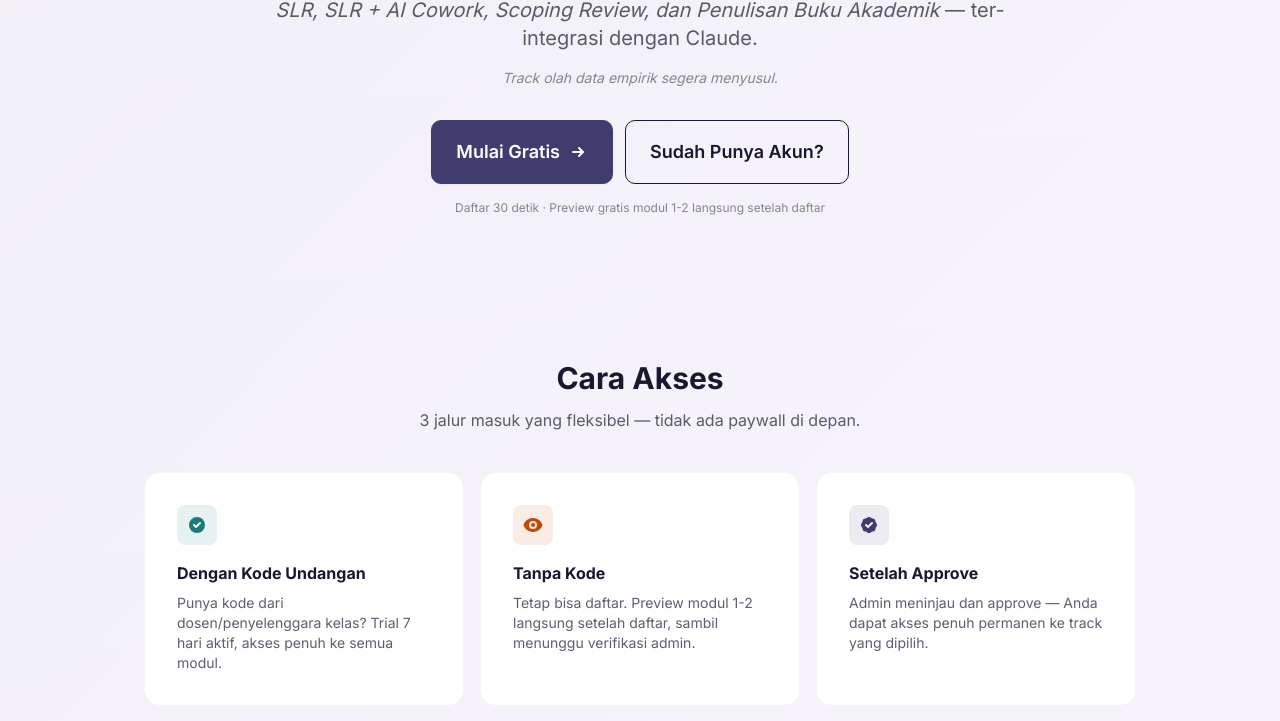
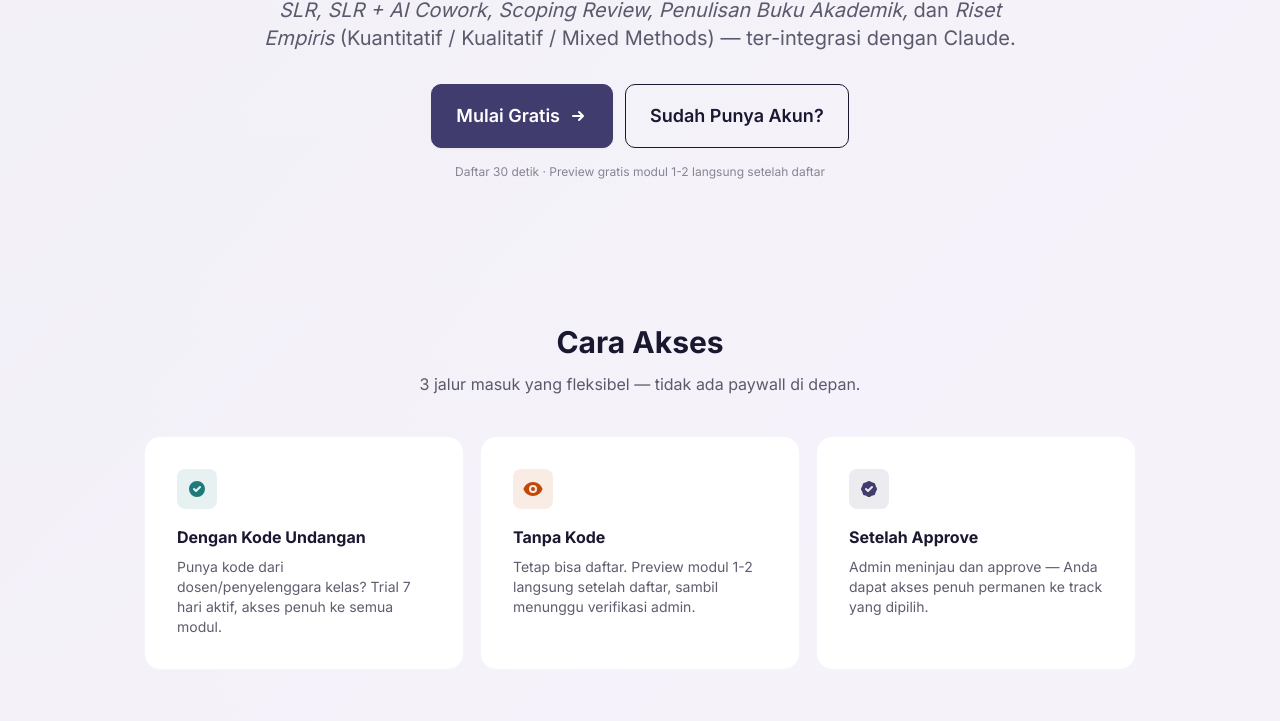
Before and after one commit to SLR-Research/SLR-Research.github.io, a plain HTML site: page index.html in a window 1280 px wide. Shown: the part 379-1100 px from the top of the page. Drawn offline with nearby package versions, Linux system fonts and the light colour scheme.

Commit message:
Landing + terms: empiris track no longer 'segera menyusul' (now live)
- index.html: update meta description + hero copy → include 'Riset
  Empiris (Kuantitatif / Kualitatif / Mixed Methods)'. Hapus paragraf
  'Track olah data empirik segera menyusul' (sudah live di backend
  + frontend).
- terms/index.html: update scope description — empiris no longer di
  'rencana penambahan track lain', sudah jadi 1 dari 5 track aktif.

```diff
--- a/index.html
+++ b/index.html
@@ -4,7 +4,7 @@
   <meta charset="utf-8">
   <meta name="viewport" content="width=device-width, initial-scale=1">
   <title>Nulis — Aplikasi Workflow Akademik bareng AI</title>
-  <meta name="description" content="Aplikasi Nulis bantu Anda dari riset sampai paper, bareng AI. Workflow ter-struktur untuk SLR, SLR + AI Cowork, Scoping Review, dan Penulisan Buku Akademik — ter-integrasi dengan Claude. Track olah data empirik segera menyusul.">
+  <meta name="description" content="Aplikasi Nulis bantu Anda dari riset sampai paper, bareng AI. Workflow ter-struktur untuk SLR, SLR + AI Cowork, Scoping Review, Penulisan Buku Akademik, dan Riset Empiris (Kuantitatif / Kualitatif / Mixed Methods) — ter-integrasi dengan Claude.">
 
   <link rel="preconnect" href="https://fonts.googleapis.com">
   <link rel="preconnect" href="https://fonts.gstatic.com" crossorigin>
@@ -44,13 +44,11 @@
         Tulis Karya Akademik,<br>
         <span class="text-primary">bareng AI</span>
       </h1>
-      <p class="text-lg md:text-xl text-base-content/70 mb-4 leading-relaxed">
+      <p class="text-lg md:text-xl text-base-content/70 mb-8 leading-relaxed">
         Aplikasi <strong>Nulis</strong> bantu Anda dari riset sampai paper. Workflow ter-struktur untuk
-        <em>SLR, SLR + AI Cowork, Scoping Review, dan Penulisan Buku Akademik</em> —
+        <em>SLR, SLR + AI Cowork, Scoping Review, Penulisan Buku Akademik,</em> dan
+        <em>Riset Empiris</em> (Kuantitatif / Kualitatif / Mixed Methods) —
         ter-integrasi dengan Claude.
-      </p>
-      <p class="text-sm text-base-content/50 mb-8 italic">
-        Track olah data empirik segera menyusul.
       </p>
       <div class="flex flex-col sm:flex-row gap-3 justify-center">
         <a href="/register/" class="btn btn-primary btn-lg">
```
Also changed, not shown: terms/index.html (+3 -3 lines).
